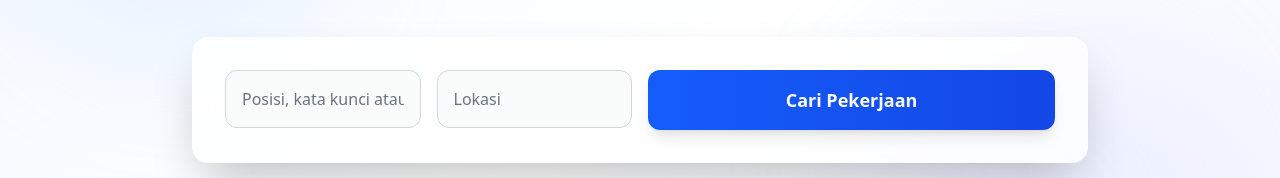
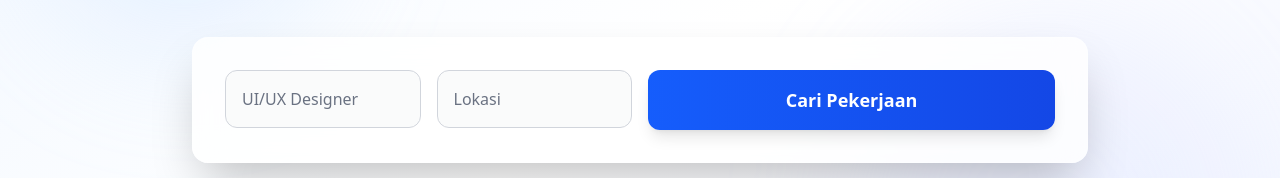
Before and after one commit to andika-123140096/uas-paw-kelompok2, a React (Vite) app in the folder frontend/: page / in a window 1280 px wide. Shown: the part 387-565 px from the top of the page. Built offline with nearby package versions, Linux system fonts and the light colour scheme; no server answers.

Commit message:
animation on text

```diff
--- a/frontend/src/pages/Landing.jsx
+++ b/frontend/src/pages/Landing.jsx
@@ -1,6 +1,23 @@
 import { Link } from 'react-router-dom'
+import { useState, useEffect } from 'react'
 
 export default function Landing(){
+  const [placeholderIndex, setPlaceholderIndex] = useState(0)
+  const placeholders = [
+    "Software Engineer",
+    "Data Scientist",
+    "UI/UX Designer",
+    "Project Manager",
+    "Frontend Developer"
+  ]
+
+  useEffect(() => {
+    const interval = setInterval(() => {
+      setPlaceholderIndex((prev) => (prev + 1) % placeholders.length)
+    }, 2000)
+    return () => clearInterval(interval)
+  }, [])
+
   return (
     <div className="w-full">
       <section className="relative bg-gradient-to-br from-blue-50 via-white to-indigo-50 dark:from-gray-950 dark:via-gray-900 dark:to-gray-950 pt-24 lg:pt-32 pb-12 lg:pb-16 overflow-hidden">
@@ -20,8 +37,9 @@ export default function Landing(){
             <form className="grid grid-cols-1 md:grid-cols-4 gap-4">
               <div>
                 <input
-                  className="w-full p-4 border border-gray-300 dark:border-gray-600 rounded-xl bg-gray-50/80 dark:bg-gray-700/80 text-gray-900 dark:text-white placeholder-gray-500 dark:placeholder-gray-400 focus:border-blue-500 focus:outline-none focus:ring-2 focus:ring-blue-500/20 transition-all duration-200 hover:shadow-md"
-                  placeholder="Posisi, kata kunci atau perusahaan"
+                  key={placeholderIndex}
+                  className="w-full p-4 border border-gray-300 dark:border-gray-600 rounded-xl bg-gray-50/80 dark:bg-gray-700/80 text-gray-900 dark:text-white placeholder-gray-500 dark:placeholder-gray-400 focus:border-blue-500 focus:outline-none focus:ring-2 focus:ring-blue-500/20 transition-all duration-200 hover:shadow-md animate-fade-in"
+                  placeholder={placeholders[placeholderIndex]}
                 />
               </div>
               <div>
```
